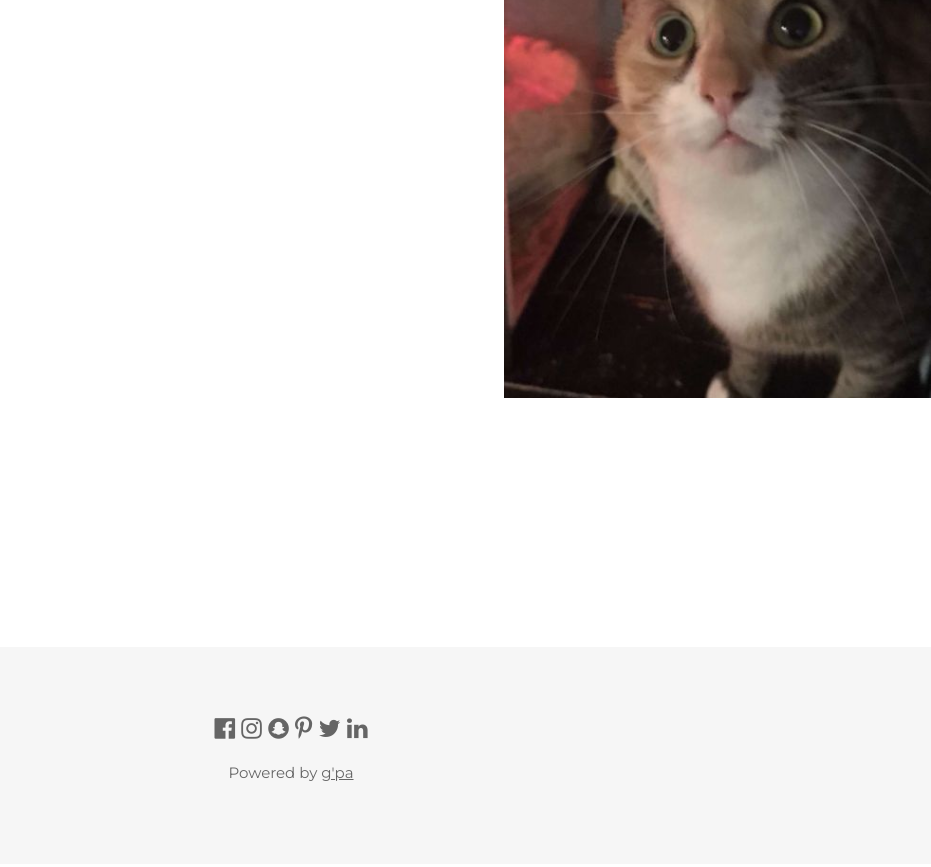
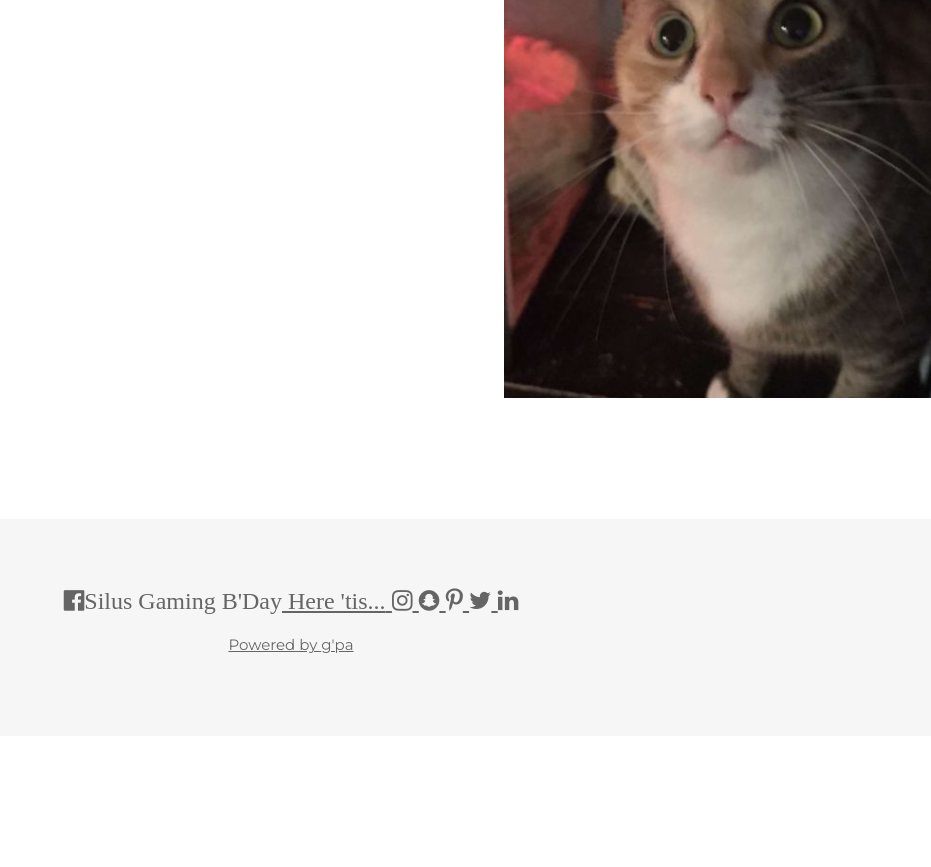
Before and after one commit to bbauska/MissK, a plain HTML site: page index.html in a window 1280 px wide. Shown: the part 9455-10322 px from the top of the page, without its empty margins (349-1280 px from the left). After the commit the page ends 10191 px from the top, so only its background shows below. Drawn offline with Linux system fonts and the light colour scheme.

Commit message:
Update index.html

```diff
--- a/index.html
+++ b/index.html
@@ -114,11 +114,11 @@
   </div>
 
     </div>
-<div class="w3-row" id="myGrid" style="margin-bottom:128px">
+<!-- <div class="w3-row" id="myGrid" style="margin-bottom:128px"> -->
 
 <!-- footer -->
 <footer class="w3-container w3-padding-64 w3-light-grey w3-center w3-opacity w3-xlarge" style="margin-top:128px">
-  <i class="fa fa-facebook-official w3-hover-opacity"></i>
+  <i class="fa fa-facebook-official w3-hover-opacity">Silus Gaming B'Day<a href="https://Silus13.bauska.org" target="_blank"> Here 'tis...</i>
   <i class="fa fa-instagram w3-hover-opacity"></i>
   <i class="fa fa-snapchat w3-hover-opacity"></i>
   <i class="fa fa-pinterest-p w3-hover-opacity"></i>
```
